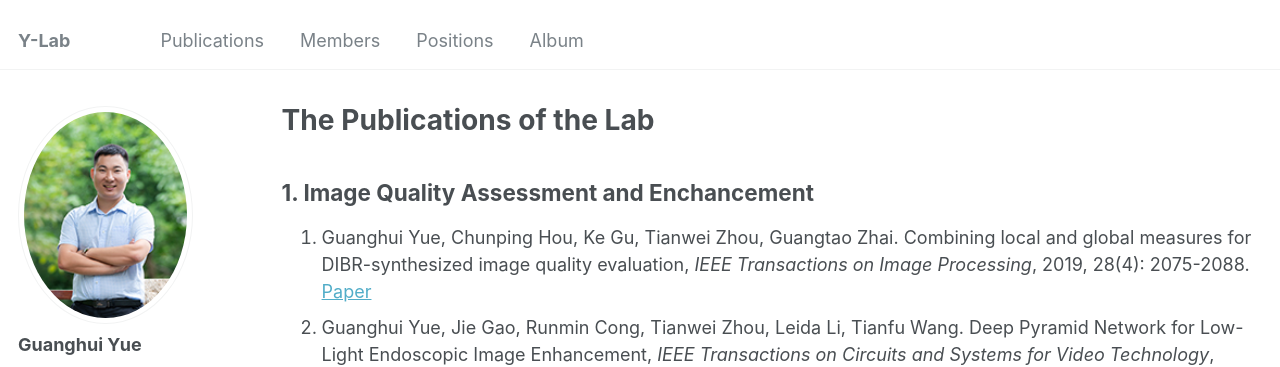
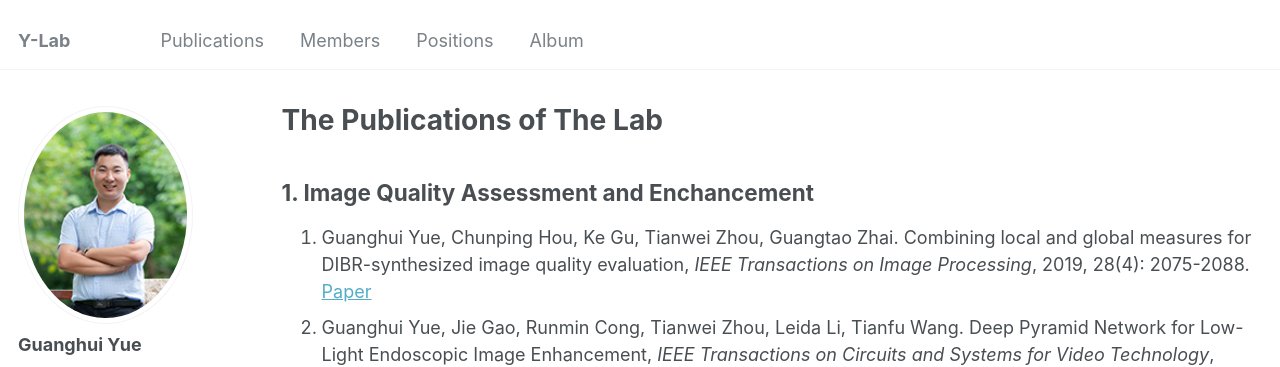
Before and after one commit to Guanghui-Yue/Guanghui-Yue.github.io, a Jekyll site: the page built from _pages/publication.md, in a window 1280 px wide and 900 px high. Shown: the top 367 px of the window. Built offline with Jekyll 4.4.1, drawn with Linux system fonts in a browser that asks for light colours; some web fonts are replaced.

```diff
--- a/_pages/publication.md
+++ b/_pages/publication.md
@@ -1,6 +1,6 @@
 ---
 layout: archive
-title: "The Publications of the Lab"
+title: "The Publications of The Lab"
 permalink: /publications/
 author_profile: true
 ---
```
